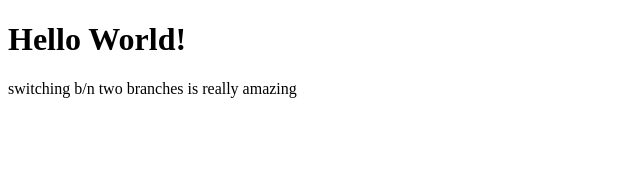
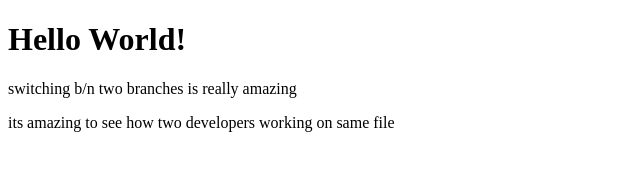
Before and after one commit to NunuWeb/Git-Challenge, a plain HTML site: page home.html in a window 1280 px wide. Shown: the whole page, without its empty margins (0-640 px from the left). Drawn offline with Linux system fonts and the light colour scheme.

Commit message:
edit in home file from master branch

```diff
--- a/home.html
+++ b/home.html
@@ -9,5 +9,6 @@
 <body>
     <h1>Hello World!</h1>
     <p>switching b/n two branches is really amazing</p>
+    <p>its amazing to see how two developers working on same file</p>
 </body>
 </html>
```
